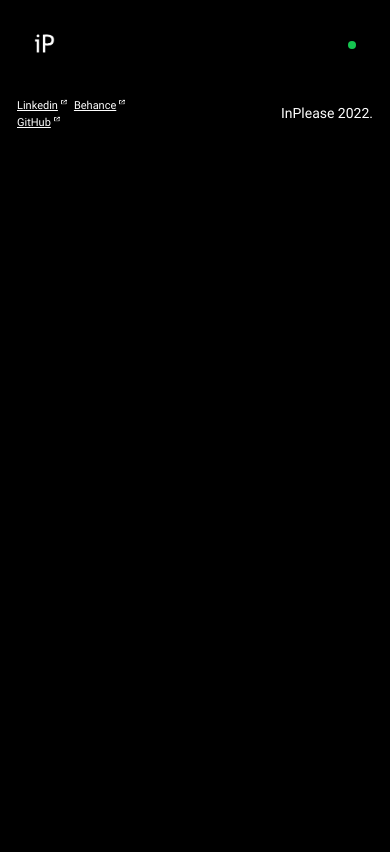
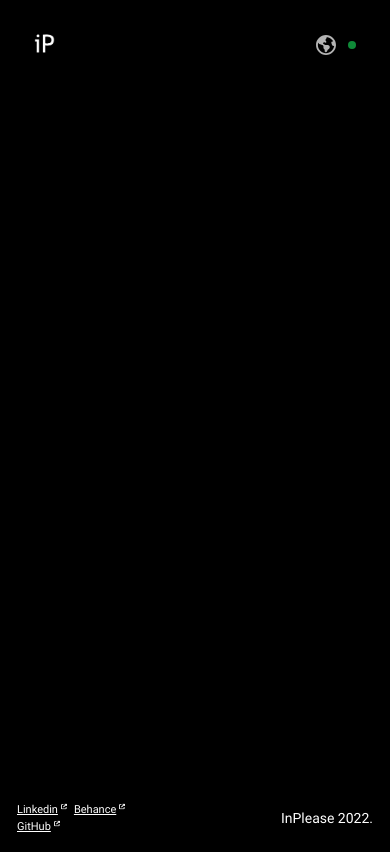
Before and after one commit to InPlease/inplease-web, a React (Create React App) app: page / in a window 390 px wide. Built offline with nearby package versions, Linux system fonts and the light colour scheme.

Commit message:
add the translation button and refactoring code

```diff
--- a/src/App.js
+++ b/src/App.js
@@ -1,37 +1,37 @@
 // Dependencies
-import { Routes, Route } from 'react-router-dom'
+import { Routes, Route } from 'react-router-dom';
 
 // Components
-import Navbar from './components/Navbar'
-import Footer from './components/Footer'
+import Navbar from './components/Navbar';
+import Footer from './components/Footer';
 
 // Hooks
-import { useMenu } from './hooks/useMenu'
-import { useTranslate } from './hooks/useTranslate'
+import { useMenu } from './hooks/useMenu';
+import { useTranslate } from './hooks/useTranslate';
 
 // Sections
-import Menu from './components/Menu'
+import Menu from './components/Menu';
 
 // Texts
-import { textScheme } from './i18n/textStore'
+import { textScheme } from './i18n/textStore';
 
 function App() {
-  const [isShow, goMenuManager] = useMenu()
-  const [translation] = useTranslate(textScheme)
-  const { menu } = translation()
+  const [isShow, goMenuManager] = useMenu();
+  const [translation] = useTranslate(textScheme);
+  const { menu } = translation();
 
   return (
     <div className="App">
       <Navbar showMenu={isShow} showMenuEvent={goMenuManager} />
       <Routes>
-        <Route path="/home" element={<h1>Home</h1>} />
+        <Route path="/" element={<h1>Home</h1>} />
         <Route path="/about" element={<h1>About</h1>} />
         <Route path="/contact" element={<h1>Contact</h1>} />
         <Route path="/menu" element={<Menu menuTexts={menu} />} />
       </Routes>
       <Footer />
     </div>
-  )
+  );
 }
 
-export default App
+export default App;
--- a/src/assets/style/_globalMixins.scss
+++ b/src/assets/style/_globalMixins.scss
@@ -29,3 +29,14 @@
   background-color: $green-color;
   border-radius: 50%;
 }
+
+// Anims
+@mixin hoverAnim {
+  opacity: 0.7;
+  transition: all 0.2s;
+
+  &:hover {
+    opacity: 1;
+    transform: 0.3s;
+  }
+}
--- a/src/assets/style/components/navbar.scss
+++ b/src/assets/style/components/navbar.scss
@@ -30,11 +30,25 @@
   @include navbarDefaultGroup;
 
   &__container-menu-button {
+    width: 78px;
+    display: flex;
+    justify-content: space-between;
+    align-items: center;
+
+    img {
+      @include hoverAnim;
+      width: 20px;
+      cursor: pointer;
+    }
+
+    div {
+      @include hoverAnim;
       cursor: pointer;
       width: 8px;
       height: 8px;
       border-radius: 100%;
       background-color: $green-color;
+    }
   }
 
   &__container {
@@ -55,13 +69,22 @@
     &-information {
       @include information;
 
+      &-paragraph {
+        &:hover {
+          text-decoration: underline;
+          cursor: pointer;
+        }
+      }
+
       &-hide {
         width: 100%;
         display: flex;
         justify-content: flex-end;
 
         .navbar__container-menu-button {
+          div {
             background-color: $red-color;
+          }
         }
       }
       &-button {
@@ -93,6 +116,10 @@
           @include funcionality(none);
         }
       }
+
+      &-menu-button {
+        width: 40px;
       }
     }
   }
+}
--- a/src/components/Menu.js
+++ b/src/components/Menu.js
@@ -1,17 +1,17 @@
 // Dependencies
-import React, { useEffect } from 'react'
+import React, { useEffect } from 'react';
 
 const MenuComponent = ({ menuTexts }) => {
   return (
     <ul className="menu">
       {menuTexts.map((e) => (
-        <li>
+        <li key={e}>
           {e}
           <div></div>
         </li>
       ))}
     </ul>
-  )
-}
+  );
+};
 
-export default MenuComponent
+export default MenuComponent;
--- a/src/components/Navbar.js
+++ b/src/components/Navbar.js
@@ -1,8 +1,18 @@
+// Dependencies
+import { useTranslation } from 'react-i18next';
+
 // assets
-import link_image from '../assets/img/icon/InPlease.svg'
-import link_image_responsive from '../assets/img/icon/inplease-logo-mobile.svg'
+import link_image from '../assets/img/icon/InPlease.svg';
+import link_image_responsive from '../assets/img/icon/inplease-logo-mobile.svg';
+import eath_icon from '../assets/img/icon/earth-icon.svg';
 
 function Navbar({ showMenu, showMenuEvent }) {
+  const { i18n } = useTranslation();
+
+  const changeLanguage = () => {
+    i18n.changeLanguage(i18n.language === 'en' ? 'es' : 'en');
+  };
+
   return (
     <nav>
       <div className="navbar">
@@ -39,17 +49,19 @@ function Navbar({ showMenu, showMenuEvent }) {
                 </p>
               </div>
             )}
-            <div
-              className="navbar__container-menu-button"
-              onClick={() => showMenuEvent()}
-            >
-              <span></span>
+            <div className="navbar__container-menu-button">
+              <img
+                src={eath_icon}
+                alt="earth icon, use to change the language of the page"
+                onClick={() => changeLanguage()}
+              />
+              <div onClick={() => showMenuEvent()}></div>
             </div>
           </div>
         </div>
       </div>
     </nav>
-  )
+  );
 }
 
-export default Navbar
+export default Navbar;
--- a/src/hooks/useMenu.js
+++ b/src/hooks/useMenu.js
@@ -1,21 +1,28 @@
 // Dependencies
-import { useState } from 'react'
-import { useNavigate } from 'react-router-dom'
+import { useEffect, useState } from 'react';
+import { useLocation, useNavigate } from 'react-router-dom';
 /*
     @description - This hooks will hide and show the menu
 */
 export const useMenu = () => {
-  const navigate = useNavigate()
-  const [isShow, setIsShow] = useState(false)
+  const navigate = useNavigate();
+  const location = useLocation();
+  const [isShow, setIsShow] = useState(false);
+
+  useEffect(() => {
+    if (location.pathname === '/menu') {
+      setIsShow(true);
+    }
+  }, [location.pathname]);
 
   const goMenuManager = () => {
-    setIsShow(!isShow)
+    setIsShow(!isShow);
     if (!isShow) {
-      navigate('/menu')
-      return
+      navigate('/menu');
+      return;
     }
-    navigate(-1)
-  }
+    navigate(-1);
+  };
 
-  return [isShow, goMenuManager]
-}
+  return [isShow, goMenuManager];
+};
```
Also changed, not shown: src/assets/img/icon/earth-icon.svg (added). Lines whose indentation alone changed are shown as unchanged.
